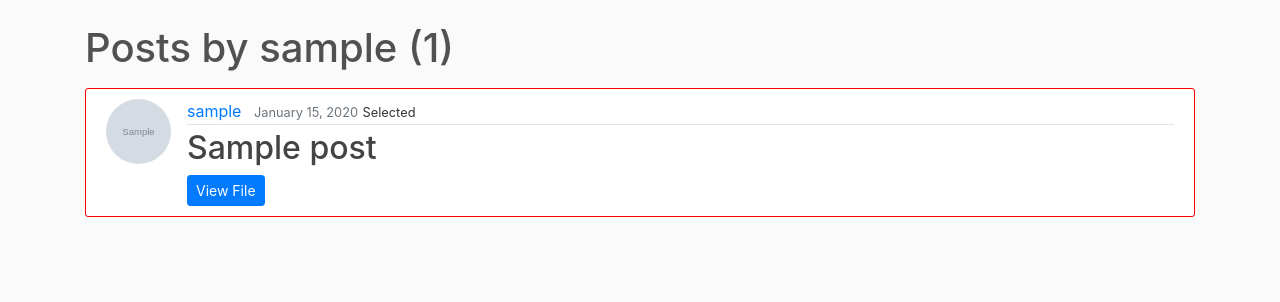
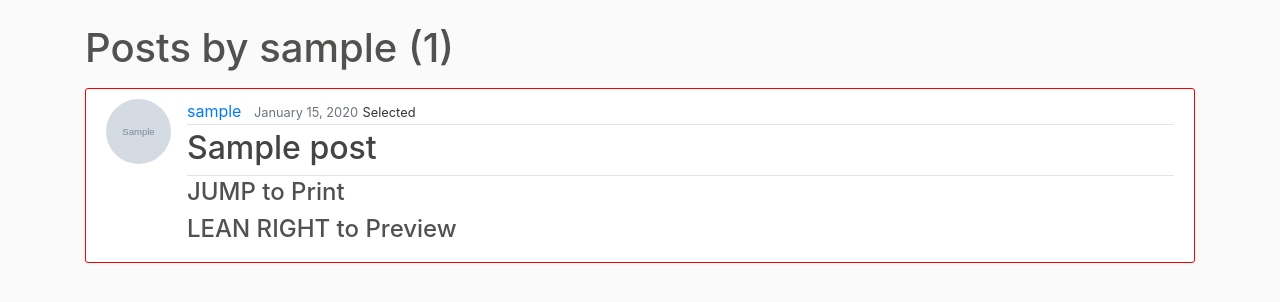
Before and after one commit to hwkiem/pawlessweb, a Django app: a page that uses feed/templates/feed/user_posts.html in a window 1280 px wide. Shown: the part 56-358 px from the top of the page. Run offline with Django 3.2, Linux system fonts and the light colour scheme; tables that the repository leaves empty hold one stand-in row (values such as "Sample post"); grey boxes marked "Sample" are stand-in pictures; some libraries are stand-ins or nearby versions.

Commit message:
more changes

```diff
--- a/core/static/core/main.css
+++ b/core/static/core/main.css
@@ -66,6 +66,11 @@ a.article-title:hover {
   border-bottom: 1px solid #e3e3e3;
 }
 
+.article-footer {
+  padding-top: 2px;
+  border-top: 1px solid #e3e3e3;
+}
+
 .article-metadata a:hover {
   color: #333;
   text-decoration: none;
--- a/feed/templates/feed/post_detail.html
+++ b/feed/templates/feed/post_detail.html
@@ -6,7 +6,7 @@
   />
   <div class="media-body">
     <div class="article-metadata">
-      <a class="mr-2" href="{% url 'user-posts' object.author.username 1 %}"
+      <a class="mr-2" href="{% url 'user-posts' object.author.username 0 %}"
         >{{ object.author }}</a
       >
       <small class="text-muted">{{ object.date_posted|date:"F d, Y" }}</small>
--- a/feed/templates/feed/user_posts.html
+++ b/feed/templates/feed/user_posts.html
@@ -21,9 +21,10 @@
         >{{ post.title }}</a
       >
     </h2>
-    <a href="{% url 'post-file' post.id %}" class="btn btn-primary btn-sm">
-      View File
-    </a>
+    <div class="article-footer">
+      <h4>JUMP to Print</h4>
+      <h4>LEAN RIGHT to Preview</h4>
+    </div>
   </div>
 </article>
 {% else %}
@@ -34,19 +35,28 @@
   />
   <div class="media-body">
     <div class="article-metadata">
-      <a class="mr-2" href="{% url 'user-posts' post.author.username 1 %}"
+      <a class="mr-2" href="{% url 'user-posts' post.author.username 0 %}"
         >{{ post.author }}</a
       >
       <small class="text-muted">{{ post.date_posted|date:"F d, Y" }}</small>
     </div>
+    {% if object.author == user %}
+    <div>
+      <a
+        class="btn btn-danger btn-sm mt-1 mb-1"
+        href="{% url 'post-delete' object.id %}"
+        >Delete</a
+      >
+      <a href="{% url 'post-file' object.id %}" class="btn btn-primary btn-sm">
+        View File
+      </a>
+    </div>
+    {% endif %}
     <h2>
       <a class="article-title" href="{% url 'post-detail' post.id %}"
         >{{ post.title }}</a
       >
     </h2>
-    <a href="{% url 'post-file' post.id %}" class="btn btn-primary btn-sm">
-      View File
-    </a>
   </div>
 </article>
 {% endif %}{% endfor %}{% endblock content %}
--- a/feed/views.py
+++ b/feed/views.py
@@ -53,7 +53,7 @@ class UserPostListView(ListView):
 def userpostview(request, username, postnum):
     user = get_object_or_404(User, username=username)
     posts = Post.objects.filter(author=user).order_by('-date_posted')
-    curr = posts[postnum]
+    curr = posts[postnum - 1]
     f = curr.print_file
     filename, filetype = os.path.splitext(f.name)
     return render(request, 'feed/file_view.html', {'file': f, 'title': 'preview', 'ext': filetype})
```
Also changed, not shown: feed/templates/feed/feed.html (+12 -3 lines), feed/templates/feed/file_view.html (+7 -3 lines).
